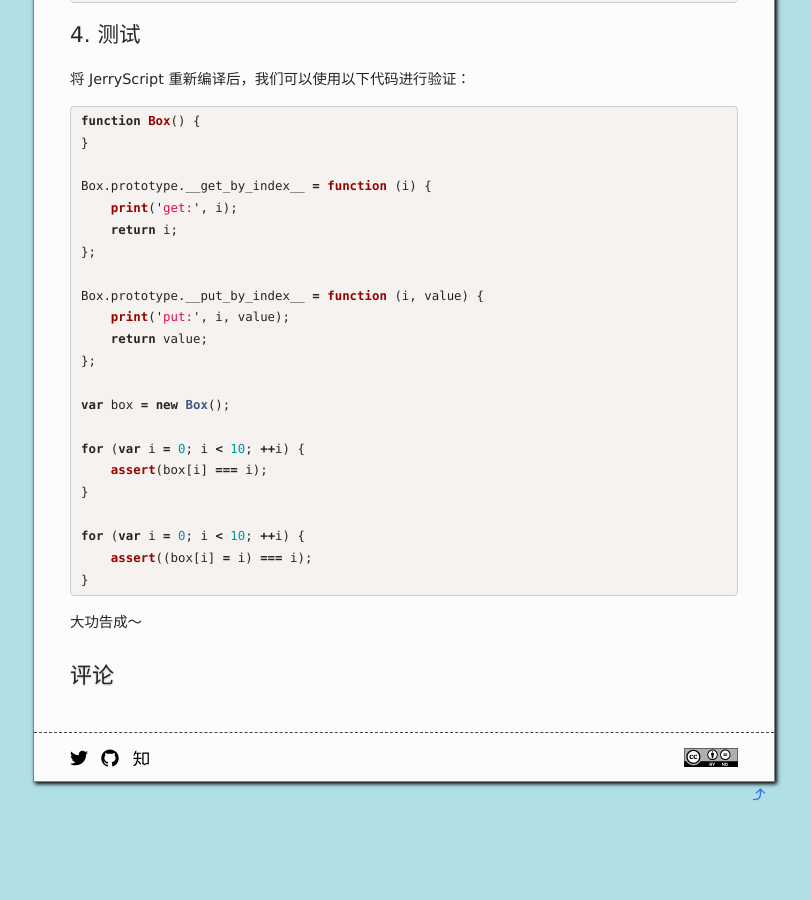
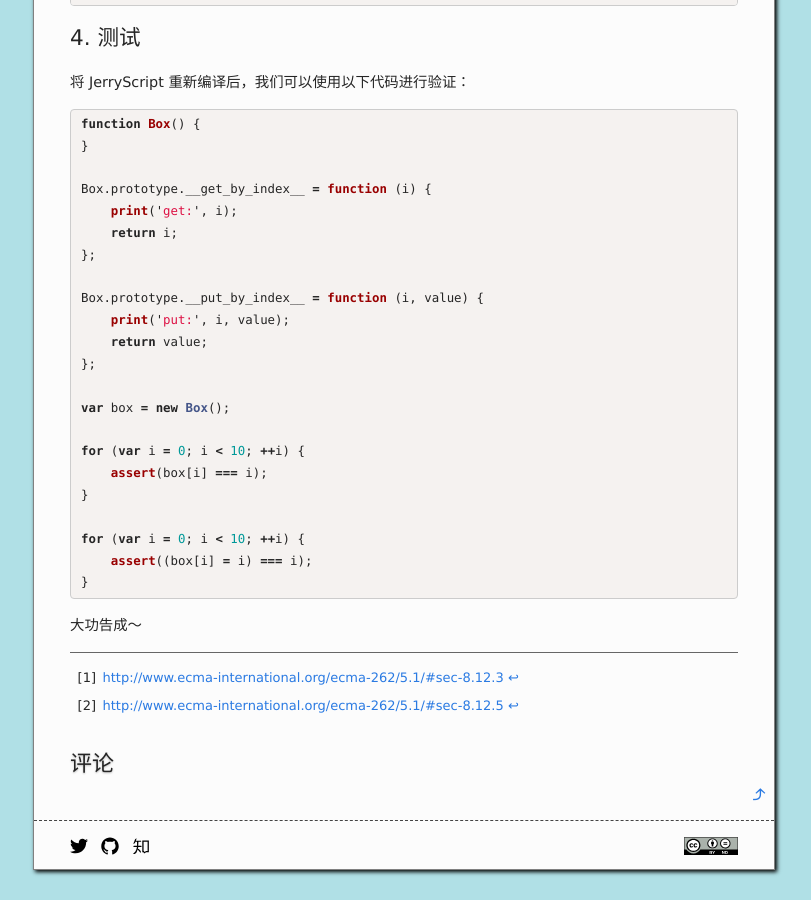
Before and after one commit to bsdelf/bsdelf.github.io, a Jekyll site: the page built from _posts/2016-09-24-let-jerryscript-support-subscript-operator-reload.md, in a window 1280 px wide and 900 px high, scrolled down 1611 px. Shown: the whole window, without its empty margins (236-1047 px from the left). Built offline with Jekyll 4.4.1, drawn with Linux system fonts in a browser that asks for light colours; nearby versions of some CDN libraries; comment, search, counter and statistics services are not loaded; before the commit the page ends 2423 px from its top, so only the background shows below that; some of the changed text lies outside the part shown.

Commit message:
Add reference.

```diff
--- a/_posts/2016-09-24-let-jerryscript-support-subscript-operator-reload.md
+++ b/_posts/2016-09-24-let-jerryscript-support-subscript-operator-reload.md
@@ -9,7 +9,7 @@ tags:   [JavaScript]
 在 C++ 中，当我们想用下标访问对象中的第 _i_ 个元素时，可以重载下标运算符（subscript operator）。但是 JavaScript（ECMAScript 5.1）中并没有类似的机制，如果我们想访问第 _i_ 个元素，必须添加一个名为 `ToString(i)` 的属性；如果想访问元素 _1_ .. _n_ ，就必须添加 _n_ 个属性。显然这种做法存在额外的内存开销，在嵌入式硬件上是不可接受的。
 
 # 思路
-为了解决上述问题，一个很自然的想法就是扩展 JS 引擎的 `[[Get]]` / `[[Put]]` 实现：
+为了解决上述问题，一个很自然的想法就是对 ECMA 的 `[[Get]]`[^ecma-get] 和 `[[Put]]`[^ecma-put] 进行扩展：
 
 1. 当属性 `P` 未找到时，令 `I = ToNumber(P)`。
 1. 若 `I` 为整数，则查找 `__get_by_index__` / `__put_by_index__` 方法。
@@ -95,3 +95,6 @@ for (var i = 0; i < 10; ++i) {
 {% endhighlight %}
 
 大功告成～
+
+[^ecma-get]: [http://www.ecma-international.org/ecma-262/5.1/#sec-8.12.3](http://www.ecma-international.org/ecma-262/5.1/#sec-8.12.3)
+[^ecma-put]: [http://www.ecma-international.org/ecma-262/5.1/#sec-8.12.5](http://www.ecma-international.org/ecma-262/5.1/#sec-8.12.5)
```
